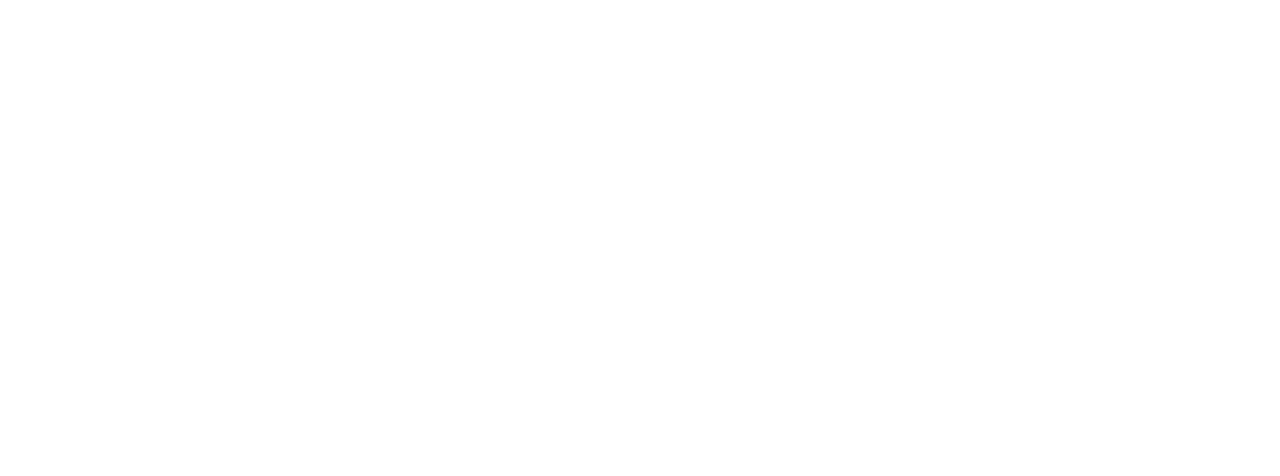
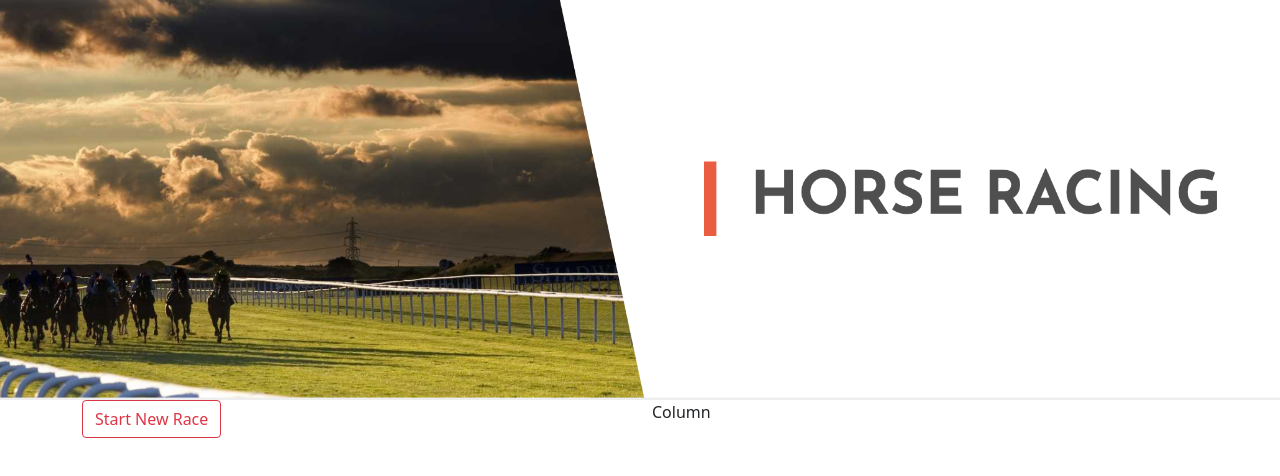
Before and after one commit to Ginger9307/HorseRace, a plain HTML site: page index.html in a window 1280 px wide. Drawn offline with nearby package versions, Linux system fonts and the light colour scheme; a web font is replaced by a local one.

Commit message:
class work

```diff
--- a/index.html
+++ b/index.html
@@ -2,7 +2,10 @@
 <html>
 
     <head>
-        <title>Pelmeni</title>
+        <title>HorseRAce</title>
+        <meta charset="utf-8">
+        <meta name="viewport" content="width=device-width, initial-scale=1">
+
         <link rel="stylesheet" href="style.css">
         <link href="https://cdn.jsdelivr.net/npm/bootstrap@5.1.3/dist/css/bootstrap.min.css" rel="stylesheet" integrity="sha384-1BmE4kWBq78iYhFldvKuhfTAU6auU8tT94WrHftjDbrCEXSU1oBoqyl2QvZ6jIW3" crossorigin="anonymous">
         <link rel="preconnect" href="https://fonts.googleapis.com">
@@ -13,9 +16,36 @@
 
     <body>
 
+        <div class = "banner">
+
+        </div>
+        <div class="container">
+            <div class="row">
+              <div class="col">
+
+                <button type="button" onclick="newRace()" class="btn btn-outline-danger btn-block" data-bs-toggle="collapse" data-bs-target="#ingred">Start New Race</button>
+                <div id="ingred" class="collapse">
+                    <h3>Horses</h3>
+
+                    <p id="names"></p>
+                </div>
+
+
+
+              </div>
+              <div class="col">
+                <p id="test">Column</p>
+
+              </div>
+            </div>
+          </div>
 
 
 
         <script src="https://cdn.jsdelivr.net/npm/bootstrap@5.1.3/dist/js/bootstrap.bundle.min.js" integrity="sha384-ka7Sk0Gln4gmtz2MlQnikT1wXgYsOg+OMhuP+IlRH9sENBO0LRn5q+8nbTov4+1p" crossorigin="anonymous"></script>
+        <script type="text/javascript" src="index.js"></script>
+        <!-- <script>
+            document.getElementById("test").innerHTML = "Test"
+        </script> -->
     </body>
 </html>
--- /dev/null
+++ b/index.js
@@ -0,0 +1,10 @@
+function newRace() {
+    horses = ["one", "two", "three", "four"];
+    horsesOutput = [];
+    for (i=0; i<horses.lengh; i++) {
+        horsesOutput.push(horses[i] + <br/>)
+    }
+    return horsesOutput;
+}
+document.getElementById("names").innerHTML = newRace;
+document.getElementById("test").innerHTML = "Test"
--- a/style.css
+++ b/style.css
@@ -0,0 +1,7 @@
+.banner {
+    background-image: url(images/Screenshot\ 2021-11-30\ at\ 17.11.28.png);
+    height: 50vh;
+    background-position: center;
+    background-repeat: no-repeat;
+    background-size: cover;
+}
```
Also changed, not shown: images/Screenshot 2021-11-30 at 17.11.28.png (added).
